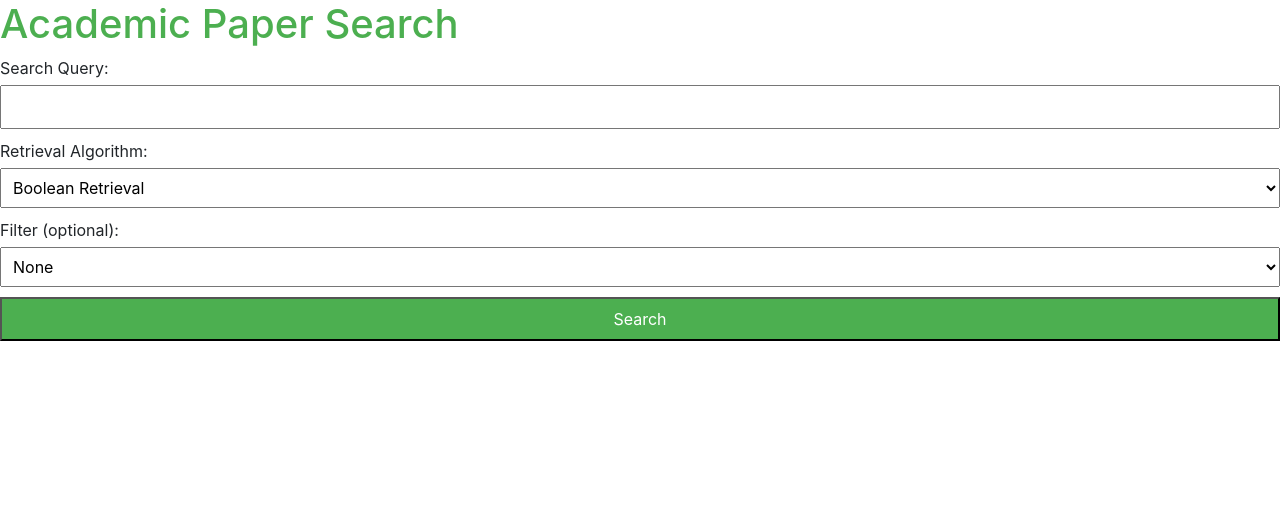
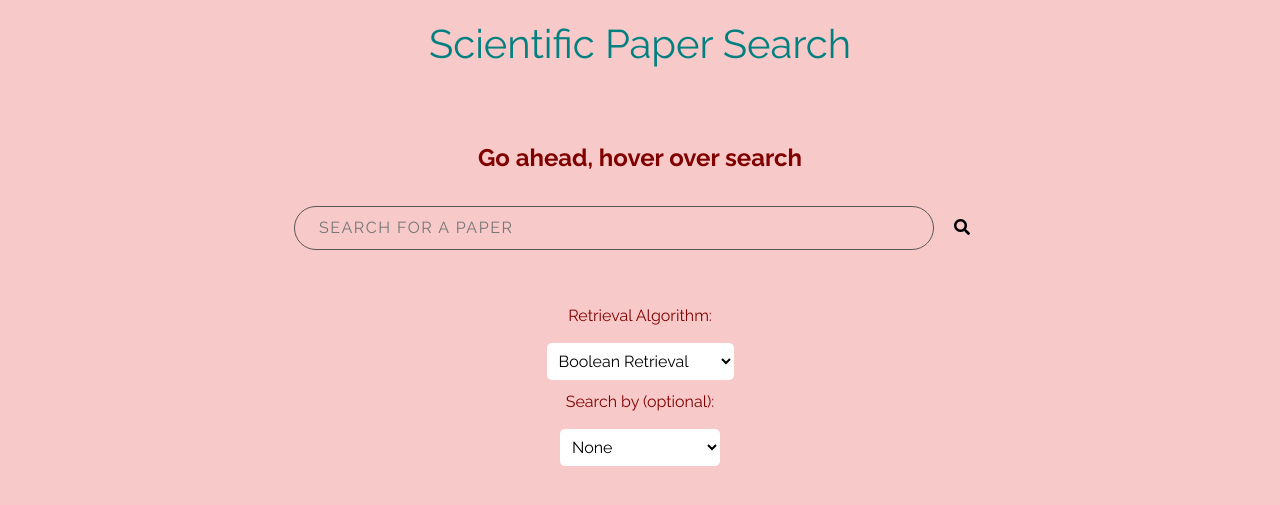
Before and after one commit to MelinaMoraiti/Paper-Search-Engine, a Flask app: page / in a window 1280 px wide. Shown: the top 505 px of the page. Run offline with Flask 3, Linux system fonts and the light colour scheme; parts of the project's set-up code (start-up, migrations or seed data) failed here and were passed over; some libraries are stand-ins or nearby versions.

Commit message:
Change the styling of search page

```diff
--- a/sources/static/styles.css
+++ b/sources/static/styles.css
@@ -1,58 +1,88 @@
-/* styles.css */
+/* Global Styles */
+body {
+    font-family: 'Raleway', 'Lato', sans-serif;
+    margin: 0 auto;
+    padding: 0;
+    background-color: #f7cac9; /* Background color */
+}
 
 h1 {
-    color: #4CAF50;
+    text-align: center;
+    margin-top: 20px;
+    color: #008080; /* Header text color */
 }
 
+/* Search Container Styles */
+.search__container {
+    padding-top: 64px;
+}
+
+.search__title {
+    font-size: 24px;
+    font-weight: 900;
+    margin-bottom: 10px;
+    color: #800000; /* Search title color */
+}
+.search__input::placeholder{
+    color: color(#575756 a(0.8));
+    text-transform: uppercase;
+    letter-spacing: 1.5px;
+}
+.search__input {
+    width: 50%;
+    padding: 12px 24px;
+    font-size: 16px;
+    line-height: 18px;
+    transition: all 500ms ease-in-out 250ms;
+    margin: 20px auto;
+    border-radius: 50px;
+    backface-visibility: hidden;
+    transform-style: preserve-3d;
+    background-repeat: no-repeat;
+    border: 1px solid #575756;
+    background-color: transparent;
+}
+.search__input:hover,.search__input:focus{
+        padding: 12px 0;
+        outline: 0;
+        border: 1px solid transparent;
+        border-bottom: 1px solid #575756;
+        border-radius: 0;
+        background-position: 100% center;
+}
+/* Form Styles */
 form {
-    margin-bottom: 20px;
+    text-align: center;
 }
 
 label {
     display: block;
-    margin-bottom: 5px;
+    margin: 10px 0;
+    color: #800000; /* Label text color */
 }
 
-input[type="text"],
-select,
-input[type="submit"] {
-    width: 100%;
+select {
     padding: 8px;
-    margin-bottom: 10px;
-    box-sizing: border-box;
+    font-size: 16px;
+    background-color:white; /* Form element background color */
+    color: #000; /* Form element text color */
+    border: none;
+    border-radius: 5px;
+    margin-top: 5px;
+    cursor: pointer;
 }
-
-input[type="submit"] {
-    background-color: #4CAF50;
-    color: white;
+.search__button {
+    background-color: #f7cac9; /* Search button background color */
+    color: black; /* Search button text color */
+    border: none;
+    padding: 8px 16px;
+    font-size: 16px;
+    margin-top: 10px;
+    border-radius: 5px;
     cursor: pointer;
 }
 
-input[type="submit"]:hover {
-    background-color: #45a049;
+/* Error Message Styles */
+p {
+    color: #800000; /* Error message text color */
 }
-
-ul {
-    list-style-type: none;
-    padding: 0;
-}
-
-li {
-    margin-bottom: 20px;
-    border: 1px solid #ddd;
-    padding: 10px;
-}
-
-strong {
-    font-weight: bold;
-    margin-right: 5px;
-}
-
-a {
-    color: #007BFF;
-    text-decoration: none;
-}
-
-a:hover {
-    text-decoration: underline;
-}
--- a/sources/templates/search_form.html
+++ b/sources/templates/search_form.html
@@ -4,14 +4,25 @@
     <meta charset="UTF-8">
     <meta name="viewport" content="width=device-width, initial-scale=1.0">
     <title>Academic Paper Search</title>
+    <link href="https://use.fontawesome.com/releases/v5.6.1/css/all.css" rel="stylesheet">
+    <link href="https://fonts.googleapis.com/css2?family=Lato&display=swap" rel="stylesheet">
+    <link rel="stylesheet" href="https://fonts.googleapis.com/css2?family=Raleway:wght@400;700&display=swap">
     <link rel="stylesheet" href="https://maxcdn.bootstrapcdn.com/bootstrap/4.0.0/css/bootstrap.min.css">
     <link rel="stylesheet" href="{{ url_for('static', filename='styles.css') }}">
 </head>
 <body>
-    <h1>Academic Paper Search</h1>
+    <h1>Scientific Paper Search</h1>
     <form method="POST" action="/">
-        <label for="query">Search Query:</label>
-        <input type="text" name="query" id="query" required>
+        <div class="search__container">
+            <p class="search__title">
+                Go ahead, hover over search
+            </p>
+            <input class="search__input" type="text" name="query" id="query" placeholder="Search for a paper" required>
+            <button type="submit" class="search__button">
+                <i class="fas fa-search"></i>
+            </button>
+        </div>
+
         <br>
         <label for="algorithm">Retrieval Algorithm:</label>
         <select name="algorithm" id="algorithm">
@@ -20,7 +31,7 @@
             <option value="okapiBM25">Okapi BM25</option>
         </select>
         <br>
-        <label for="filter_criteria">Filter (optional):</label>
+        <label for="filter_criteria">Search by (optional):</label>
         <select name="filter_criteria" id="filter_criteria">
             <option value="none">None</option>
             <option value="Authors">Author</option>
@@ -30,7 +41,6 @@
             <option value="Title">Title</option>
         </select>
         <br>
-        <input type="submit" value="Search">
     </form>
 
     {% if error_message %}
```
Also changed, not shown: sources/templates/index.html (deleted, +0 -62 lines).
